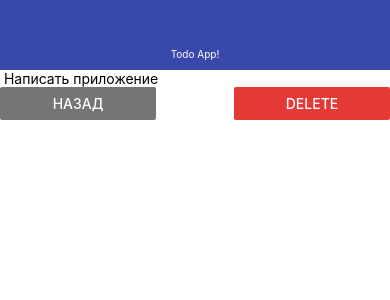
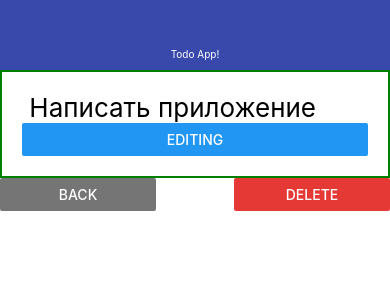
Before and after one commit to EvgenPrushk/ReactNative, a React Native app: screen / in a window 390 px wide. Shown: the top 300 px of the page. Built offline with nearby package versions, Linux system fonts and the light colour scheme.

Commit message:
feat: add AppCard

```diff
--- /dev/null
+++ b/src/components/ui/AppCard.js
@@ -0,0 +1,13 @@
+import React from "react";
+import { View, StyleSheet } from "react-native";
+export const AppCard = (props) => (
+  <View style={styles.default}>{props.children}</View>
+);
+
+const styles = StyleSheet.create({
+  default: {
+    padding: 20,
+    borderWidth: 2,
+    borderColor: "green",
+  },
+});
--- a/src/screens/TodoScreen.js
+++ b/src/screens/TodoScreen.js
@@ -1,14 +1,19 @@
 import React from "react";
 import { View, StyleSheet, Text, Button } from "react-native";
 import { THEME } from "../theme";
+import { AppCard } from "../components/ui/AppCard";
 
 export const TodoScreen = ({ goBack, todo }) => {
   return (
     <View>
-      <Text>{todo.title}</Text>
+      <AppCard>
+        <Text style={styles.title}>{todo.title}</Text>
+        <Button title="Editing"></Button>
+      </AppCard>
+
       <View style={styles.buttons}>
         <View style={styles.button}>
-          <Button title="Назад" onPress={goBack} color={THEME.GRAY_COLOR} />
+          <Button title="Back" onPress={goBack} color={THEME.GRAY_COLOR} />
         </View>
         <View style={styles.button}>
           <Button
@@ -30,4 +35,7 @@ const styles = StyleSheet.create({
   button: {
     width: "40%",
   },
+  title: {
+    fontSize: 26,
+  },
 });
```
